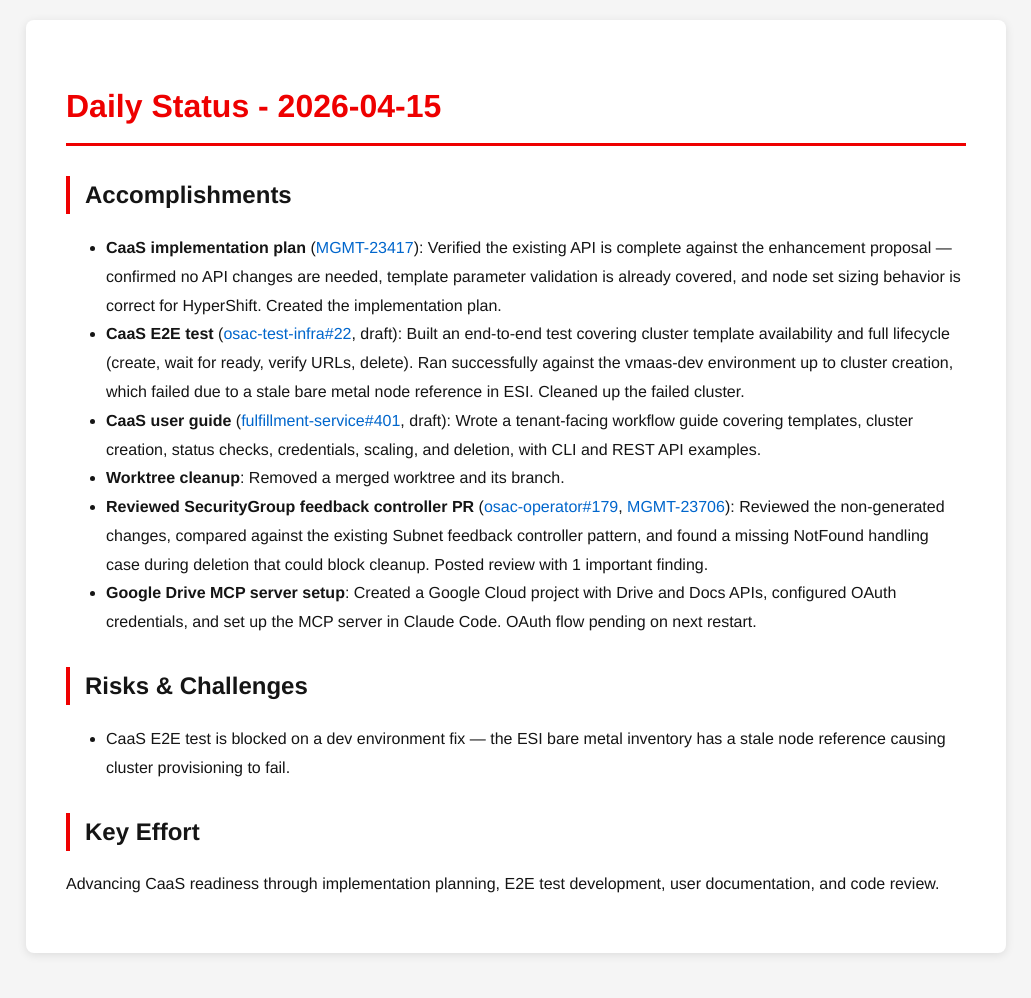
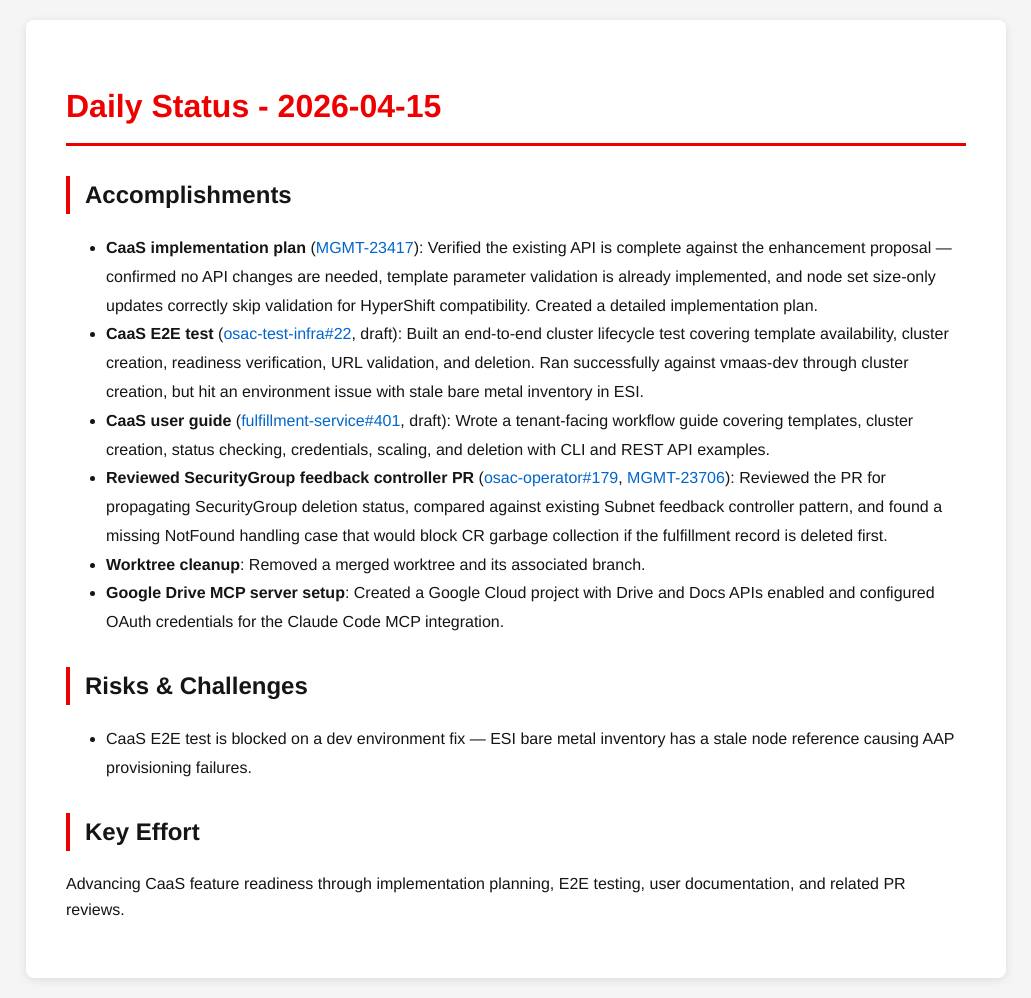
Before and after one commit to tzvatot/daily-status, a Jekyll site: the page built from 2026-04-15.md, in a window 1280 px wide. Shown: the whole page, without its empty margins (124-1155 px from the left). Built offline with Jekyll 4.4.1, drawn with Linux system fonts in a browser that asks for light colours; before the commit the page ends 973 px from its top, so only the background shows below that.

Commit message:
Daily status update - 2026-04-15

```diff
--- a/2026-04-15.md
+++ b/2026-04-15.md
@@ -7,15 +7,15 @@ date: 2026-04-15
 # Daily Status - 2026-04-15
 
 ## Accomplishments
-- **CaaS implementation plan** ([MGMT-23417](https://issues.redhat.com/browse/MGMT-23417)): Verified the existing API is complete against the enhancement proposal — confirmed no API changes are needed, template parameter validation is already covered, and node set sizing behavior is correct for HyperShift. Created the implementation plan.
-- **CaaS E2E test** ([osac-test-infra#22](https://github.com/osac-project/osac-test-infra/pull/22), draft): Built an end-to-end test covering cluster template availability and full lifecycle (create, wait for ready, verify URLs, delete). Ran successfully against the vmaas-dev environment up to cluster creation, which failed due to a stale bare metal node reference in ESI. Cleaned up the failed cluster.
-- **CaaS user guide** ([fulfillment-service#401](https://github.com/osac-project/fulfillment-service/pull/401), draft): Wrote a tenant-facing workflow guide covering templates, cluster creation, status checks, credentials, scaling, and deletion, with CLI and REST API examples.
-- **Worktree cleanup**: Removed a merged worktree and its branch.
-- **Reviewed SecurityGroup feedback controller PR** ([osac-operator#179](https://github.com/osac-project/osac-operator/pull/179), [MGMT-23706](https://issues.redhat.com/browse/MGMT-23706)): Reviewed the non-generated changes, compared against the existing Subnet feedback controller pattern, and found a missing NotFound handling case during deletion that could block cleanup. Posted review with 1 important finding.
-- **Google Drive MCP server setup**: Created a Google Cloud project with Drive and Docs APIs, configured OAuth credentials, and set up the MCP server in Claude Code. OAuth flow pending on next restart.
+- **CaaS implementation plan** ([MGMT-23417](https://issues.redhat.com/browse/MGMT-23417)): Verified the existing API is complete against the enhancement proposal — confirmed no API changes are needed, template parameter validation is already implemented, and node set size-only updates correctly skip validation for HyperShift compatibility. Created a detailed implementation plan.
+- **CaaS E2E test** ([osac-test-infra#22](https://github.com/osac-project/osac-test-infra/pull/22), draft): Built an end-to-end cluster lifecycle test covering template availability, cluster creation, readiness verification, URL validation, and deletion. Ran successfully against vmaas-dev through cluster creation, but hit an environment issue with stale bare metal inventory in ESI.
+- **CaaS user guide** ([fulfillment-service#401](https://github.com/osac-project/fulfillment-service/pull/401), draft): Wrote a tenant-facing workflow guide covering templates, cluster creation, status checking, credentials, scaling, and deletion with CLI and REST API examples.
+- **Reviewed SecurityGroup feedback controller PR** ([osac-operator#179](https://github.com/osac-project/osac-operator/pull/179), [MGMT-23706](https://issues.redhat.com/browse/MGMT-23706)): Reviewed the PR for propagating SecurityGroup deletion status, compared against existing Subnet feedback controller pattern, and found a missing NotFound handling case that would block CR garbage collection if the fulfillment record is deleted first.
+- **Worktree cleanup**: Removed a merged worktree and its associated branch.
+- **Google Drive MCP server setup**: Created a Google Cloud project with Drive and Docs APIs enabled and configured OAuth credentials for the Claude Code MCP integration.
 
 ## Risks & Challenges
-- CaaS E2E test is blocked on a dev environment fix — the ESI bare metal inventory has a stale node reference causing cluster provisioning to fail.
+- CaaS E2E test is blocked on a dev environment fix — ESI bare metal inventory has a stale node reference causing AAP provisioning failures.
 
 ## Key Effort
-Advancing CaaS readiness through implementation planning, E2E test development, user documentation, and code review.
+Advancing CaaS feature readiness through implementation planning, E2E testing, user documentation, and related PR reviews.
```
